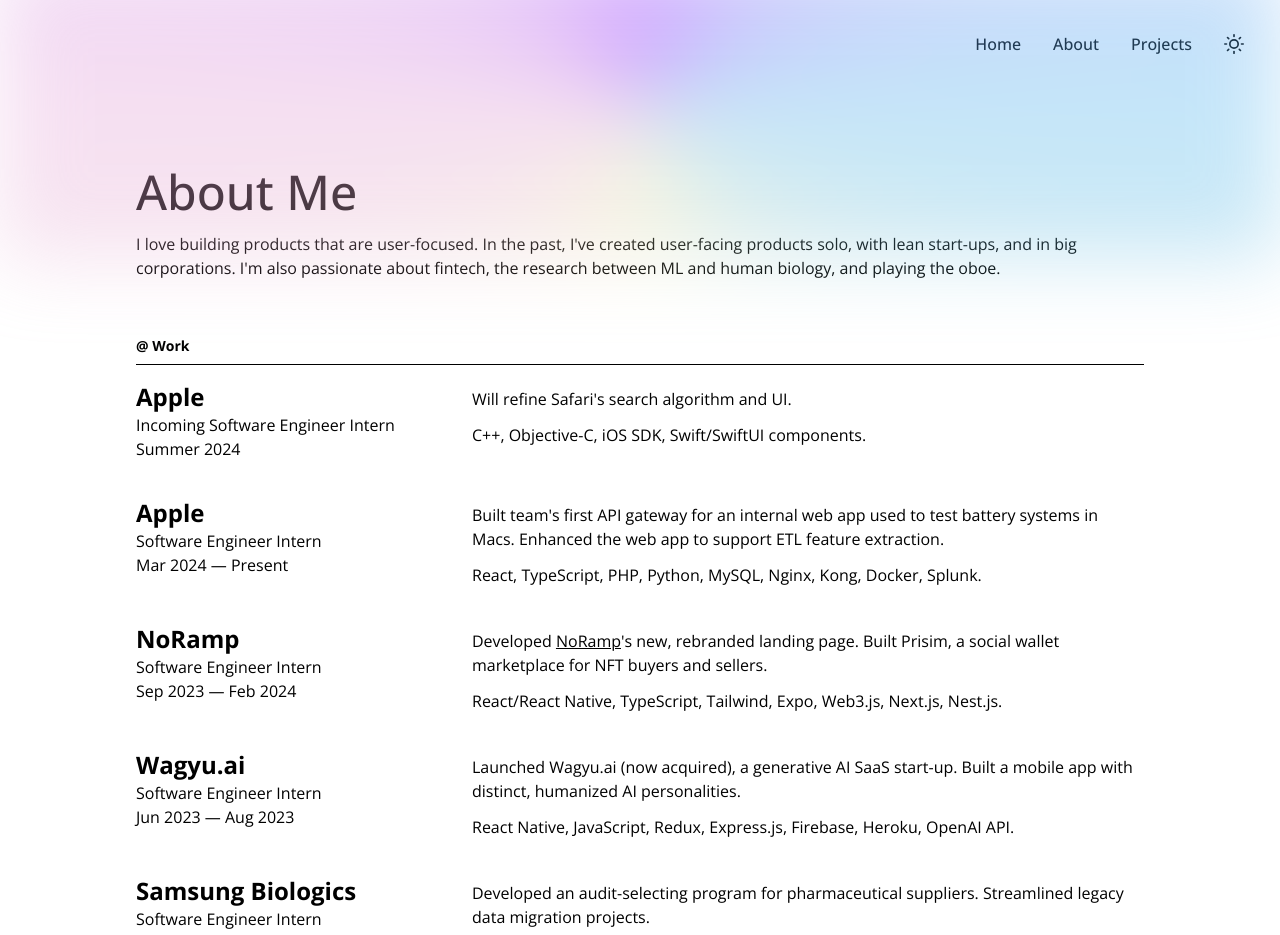
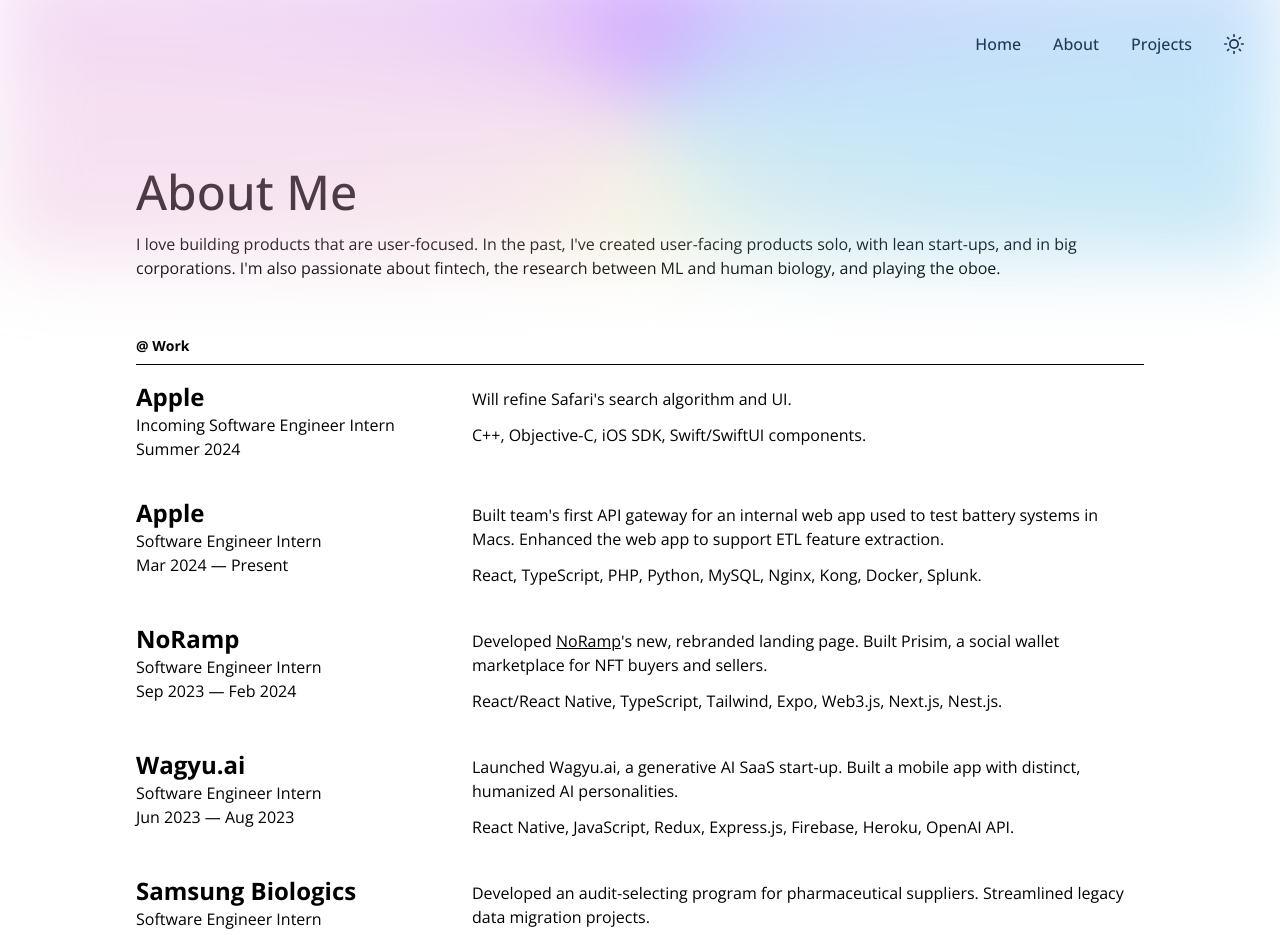
Before and after one commit to aaronkjin/personal, a Next.js app: page /about in a window 1280 px wide. Shown: the top 935 px of the page. Built offline with nearby package versions, Linux system fonts and the light colour scheme.

Commit message:
delete acquired

```diff
--- a/pages/about.js
+++ b/pages/about.js
@@ -172,8 +172,8 @@
           {/* Right Side */}
           <div className="w-full tablet:w-2/3 mt-1.5">
             <p className="text-sm tablet:text-base">
-              Launched Wagyu.ai (now acquired), a generative AI SaaS start-up.
-              Built a mobile app with distinct, humanized AI personalities.
+              Launched Wagyu.ai, a generative AI SaaS start-up. Built a mobile
+              app with distinct, humanized AI personalities.
             </p>
 
             <p className="text-sm tablet:text-base mt-3">
```
